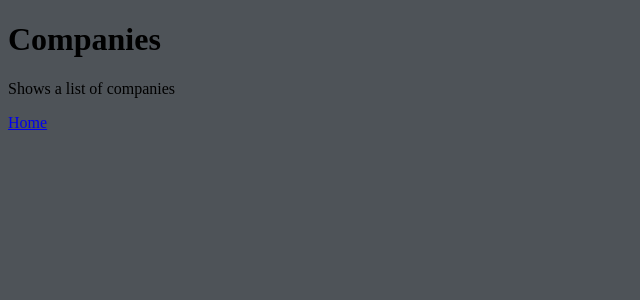
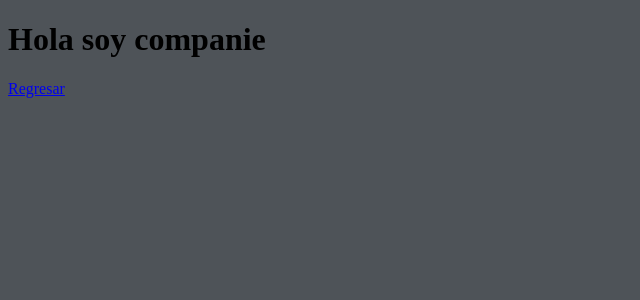
Before and after one commit to jhonattan/playgroud-react-router, a React (Vite) app: page /companies in a window 1280 px wide. Shown: the top 300 px of the page, without its empty margins (0-640 px from the left). Built offline with nearby package versions, Linux system fonts and the light colour scheme.

Commit message:
version 1.0

```diff
--- a/package.json
+++ b/package.json
@@ -10,7 +10,7 @@
     "preview": "vite preview"
   },
   "dependencies": {
-    "react": "^19.1.1",
+    "react": "^19.2.0",
     "react-dom": "^19.1.1",
     "react-router-dom": "^7.9.3"
   },
--- a/src/Companies.tsx
+++ b/src/Companies.tsx
@@ -1,23 +1,39 @@
-import { useEffect } from "react";
-import { Link } from "react-router-dom";
+import * as React from "react"
+import { NavLink } from "react-router-dom";
+
+type Company = {
+  id: number,
+  name: string,
+  description: string,
+}
 
 function Companies() {
-  useEffect(() => {
-    //monta el componente en la pagina
+  const [companie, setCompanie] = React.useState<Company[]>([])
+
+
+  React.useEffect(() => {
+
     document.body.style.backgroundColor = "#4e5358ff";
 
-    //desmonta el componente de la pagina
+
     return () => {
       document.body.style.backgroundColor = "";
     };
-  }, []);
+  }, [companie]);
 
   return (
-    <div>
-      <h1>Companies</h1>
-      <p>Shows a list of companies</p>
-      <Link to="/">Home</Link>
-    </div>
+    <>
+    <h1>Hola soy companie</h1>
+        <NavLink to={"/"}>Regresar</NavLink>
+                <ul>
+                    {/* {companies.map((company)=>(
+                        <li key={company.id}>
+                            <NavLink className={({isActive})=>(isActive ? style.active : "")} to={`/companies/${company.id}`}>{company.name}</NavLink>
+                            <p>{company.description}</p>
+                        </li>
+                    ))} */}
+                </ul>
+    </>
   );
 }
 
--- a/src/main.tsx
+++ b/src/main.tsx
@@ -6,6 +6,7 @@ import Games from "./Games.tsx";
 import Companies from "./Companies.tsx";
 import Error from "./Error.tsx";
 import { getGame, getGames } from "./services/games.ts";
+import { getCompany, getCompanies } from "./services/companies.ts";
 import GameDetail from "./GameDetail.tsx";
 import GameEdit from "./GameEdit.tsx";
 
@@ -43,6 +44,9 @@ const router = createBrowserRouter([
   {
     path: "/companies",
     Component: Companies,
+    loader: async ()=>{
+      return await getCompanies();
+    }
   },
   {
     path: "*",
```
Also changed, not shown: src/CompanieDetail.tsx (added), 1 other file (tests, documents, lock files or other folders).
